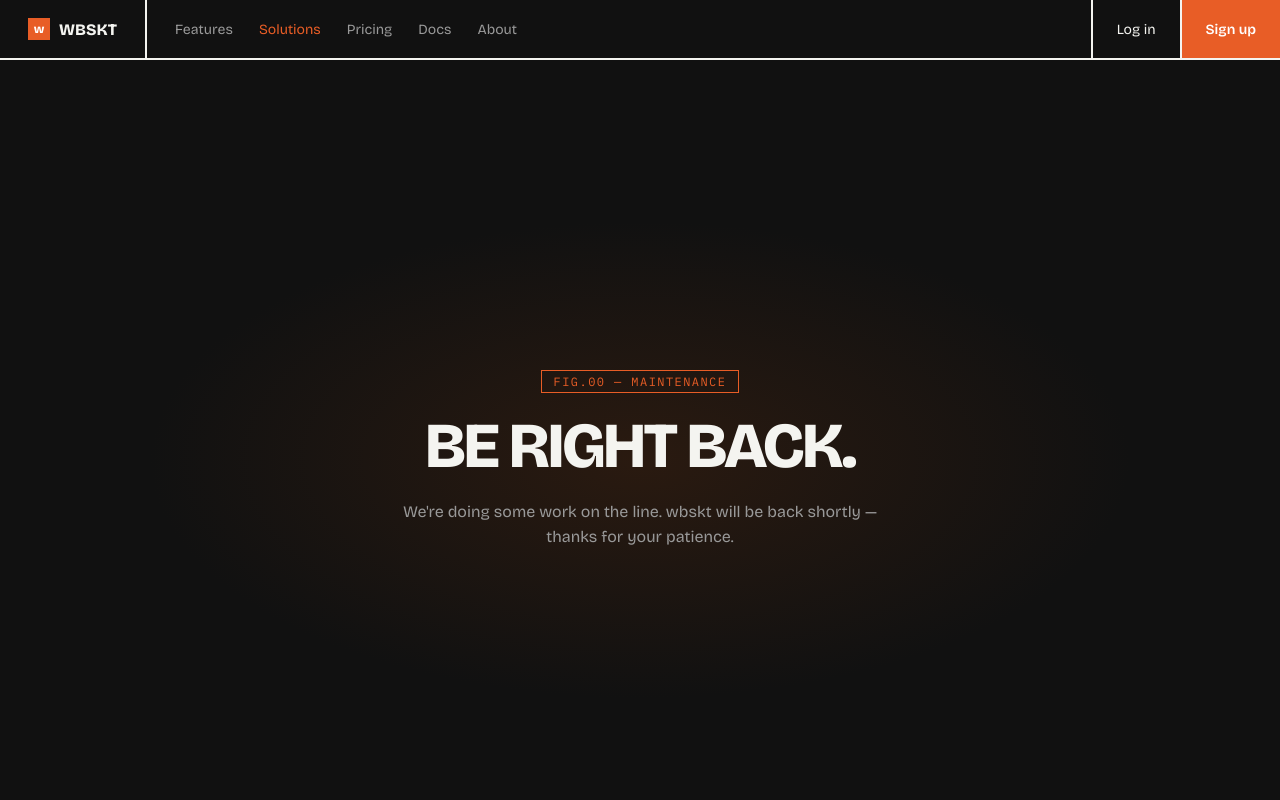
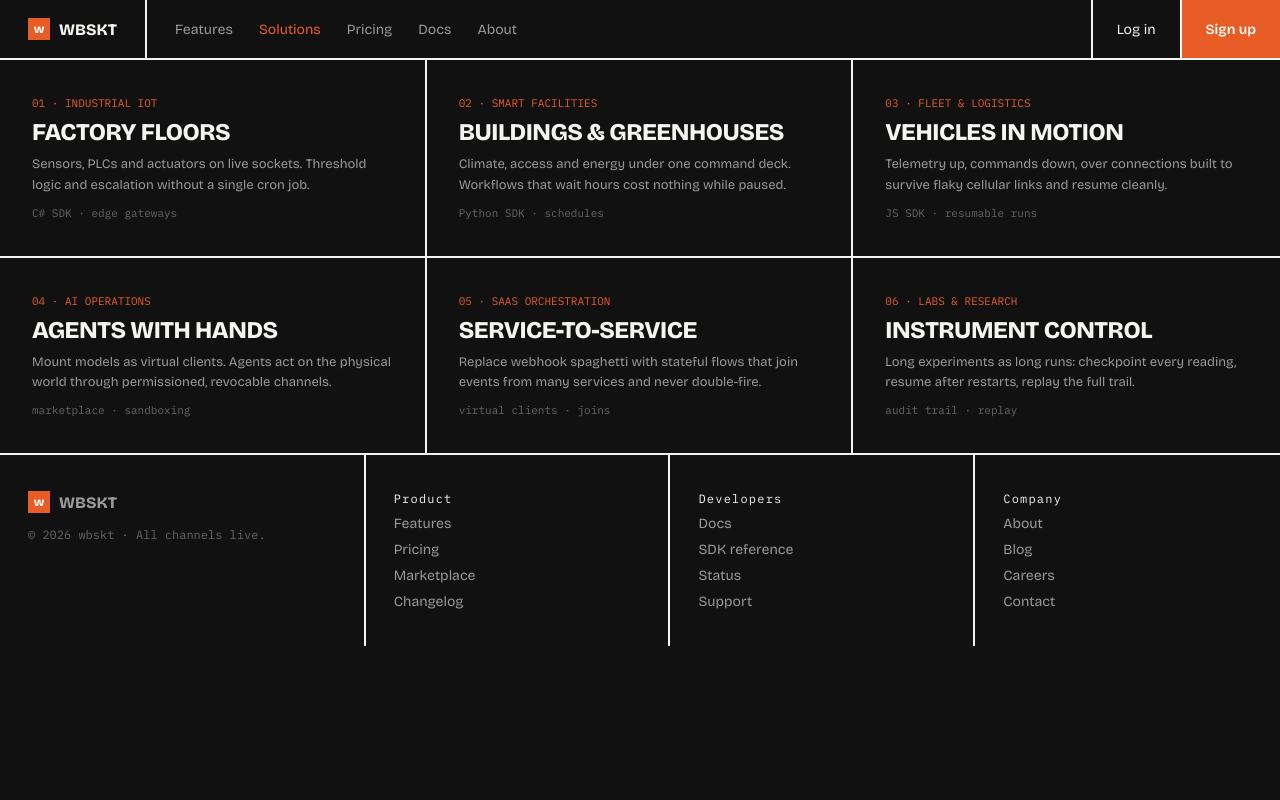
Before and after one commit to richardjoy530/fluffy-waddle, an Angular app in the folder app/: page /solutions in a window 1280 px wide. Shown: the top 800 px of the page. Built offline with nearby package versions, Linux system fonts and the light colour scheme.

Commit message:
(feat): Solution card

```diff
--- a/app/src/app/app.routes.ts
+++ b/app/src/app/app.routes.ts
@@ -24,7 +24,7 @@ const siteRoutes: Routes = [
   },
   {
     path: 'solutions',
-    loadComponent: () => import('./pages/maintenance/maintenance').then((m) => m.Maintenance),
+    loadComponent: () => import('./pages/solutions/solutions').then((m) => m.Solutions),
   },
   {
     path: 'pricing',
--- a/app/src/app/pages/solutions/solutions.html
+++ b/app/src/app/pages/solutions/solutions.html
@@ -1 +1,32 @@
-<p>solutions works!</p>
+<section class="solutions-grid">
+  <app-solution-card
+    tag="01 · INDUSTRIAL IOT"
+    title="Factory floors"
+    body="Sensors, PLCs and actuators on live sockets. Threshold logic and escalation without a single cron job."
+    stack="C# SDK · edge gateways" />
+  <app-solution-card
+    tag="02 · SMART FACILITIES"
+    title="Buildings &amp; greenhouses"
+    body="Climate, access and energy under one command deck. Workflows that wait hours cost nothing while paused."
+    stack="Python SDK · schedules" />
+  <app-solution-card
+    tag="03 · FLEET &amp; LOGISTICS"
+    title="Vehicles in motion"
+    body="Telemetry up, commands down, over connections built to survive flaky cellular links and resume cleanly."
+    stack="JS SDK · resumable runs" />
+  <app-solution-card
+    tag="04 · AI OPERATIONS"
+    title="Agents with hands"
+    body="Mount models as virtual clients. Agents act on the physical world through permissioned, revocable channels."
+    stack="marketplace · sandboxing" />
+  <app-solution-card
+    tag="05 · SAAS ORCHESTRATION"
+    title="Service-to-service"
+    body="Replace webhook spaghetti with stateful flows that join events from many services and never double-fire."
+    stack="virtual clients · joins" />
+  <app-solution-card
+    tag="06 · LABS &amp; RESEARCH"
+    title="Instrument control"
+    body="Long experiments as long runs: checkpoint every reading, resume after restarts, replay the full trail."
+    stack="audit trail · replay" />
+</section>
--- a/app/src/app/pages/solutions/solutions.scss
+++ b/app/src/app/pages/solutions/solutions.scss
@@ -0,0 +1,35 @@
+:host {
+  .solutions-grid {
+    display: grid;
+    grid-template-columns: repeat(3, 1fr);
+
+    @media (max-width: 860px) {
+      grid-template-columns: 1fr;
+    }
+  }
+
+  app-solution-card {
+    border-right: var(--mkt-border);
+    border-bottom: var(--mkt-border);
+
+    @media (max-width: 860px) {
+      border-right: none;
+    }
+  }
+
+  app-solution-card:nth-child(3n) {
+    border-right: none;
+  }
+
+  app-solution-card:nth-last-child(-n + 3) {
+    border-bottom: none;
+
+    @media (max-width: 860px) {
+      border-bottom: var(--mkt-border);
+    }
+  }
+
+  app-solution-card:last-child {
+    border-bottom: none;
+  }
+}
--- /dev/null
+++ b/app/src/app/shared/solution-card/solution-card.html
@@ -0,0 +1,4 @@
+<span class="tag">{{ tag() }}</span>
+<h3 class="title">{{ title() }}</h3>
+<p class="body">{{ body() }}</p>
+<span class="stack">{{ stack() }}</span>
--- /dev/null
+++ b/app/src/app/shared/solution-card/solution-card.scss
@@ -0,0 +1,41 @@
+:host {
+  display: flex;
+  flex-direction: column;
+  gap: 10px;
+  min-width: 0;
+  min-height: 180px;
+  padding: 36px 32px;
+
+  &:hover {
+    background: var(--mkt-bg-card);
+  }
+}
+
+.tag {
+  font-family: var(--mkt-font-mono);
+  font-size: var(--mkt-text-tag);
+  color: var(--mkt-accent);
+}
+
+.title {
+  margin: 0;
+  font-size: 24px; // page-specific card-title size, not part of the shared scale
+  line-height: 1;
+  font-weight: var(--mkt-weight-bold);
+  letter-spacing: -0.02em;
+  text-transform: uppercase;
+}
+
+.body {
+  margin: 0;
+  font-size: var(--mkt-text-sm);
+  line-height: 1.6;
+  color: var(--mkt-muted);
+}
+
+.stack {
+  margin-top: auto;
+  font-family: var(--mkt-font-mono);
+  font-size: var(--mkt-text-tag);
+  color: var(--mkt-dim);
+}
--- /dev/null
+++ b/app/src/app/shared/solution-card/solution-card.ts
@@ -0,0 +1,14 @@
+import { Component, input } from '@angular/core';
+
+@Component({
+  selector: 'app-solution-card',
+  imports: [],
+  templateUrl: './solution-card.html',
+  styleUrl: './solution-card.scss',
+})
+export class SolutionCard {
+  readonly tag = input.required<string>();
+  readonly title = input.required<string>();
+  readonly body = input.required<string>();
+  readonly stack = input.required<string>();
+}
--- a/app/src/styles/tokens/marketing-typography.scss
+++ b/app/src/styles/tokens/marketing-typography.scss
@@ -8,6 +8,7 @@
      Large page-specific hero/section headlines are set per-component,
      not from this scale — they vary intentionally by page. */
   --mkt-text-2xs: 9px;
+  --mkt-text-tag: 11px; // small mono tag/footnote size (solution & capability grid cards)
   --mkt-text-xs: 12px;
   --mkt-text-sm: 13px;
   --mkt-text-base: 14px;
```
Also changed, not shown: app/src/app/pages/solutions/solutions.ts (+3 -4 lines).
